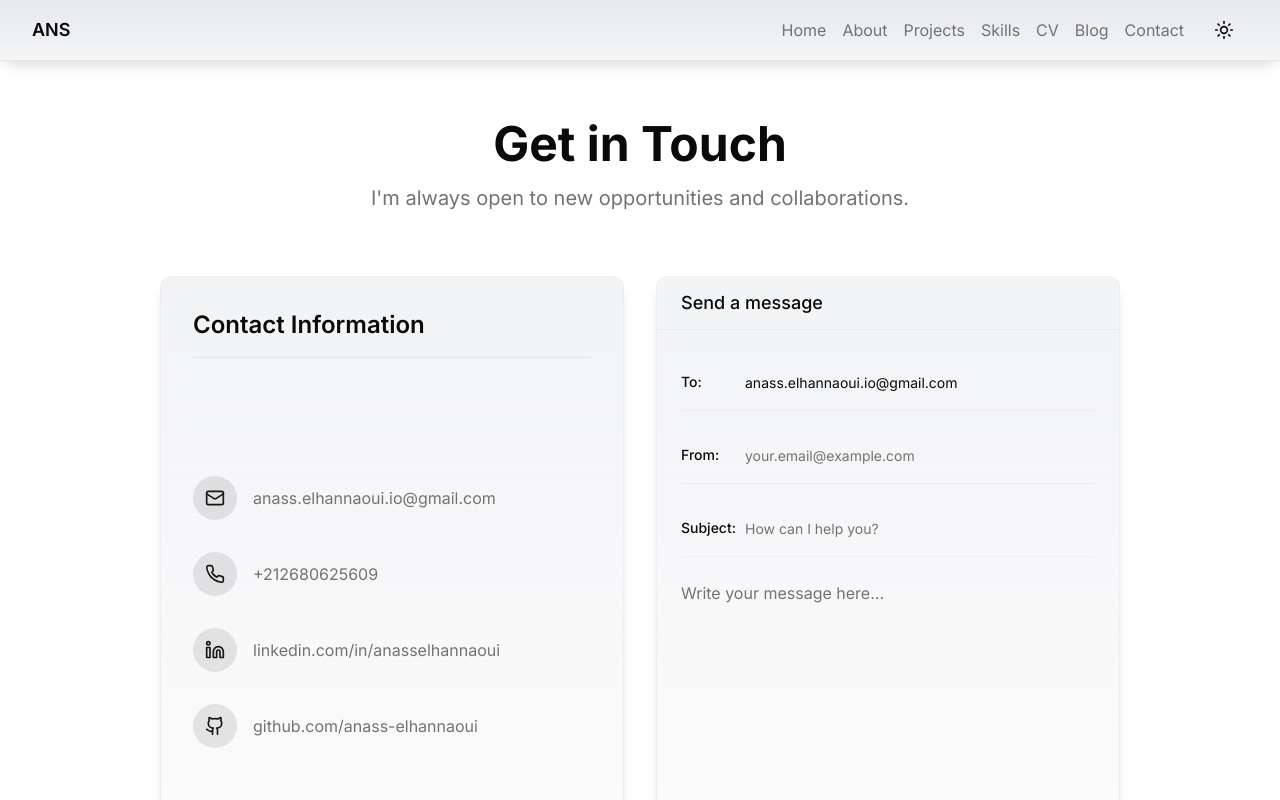
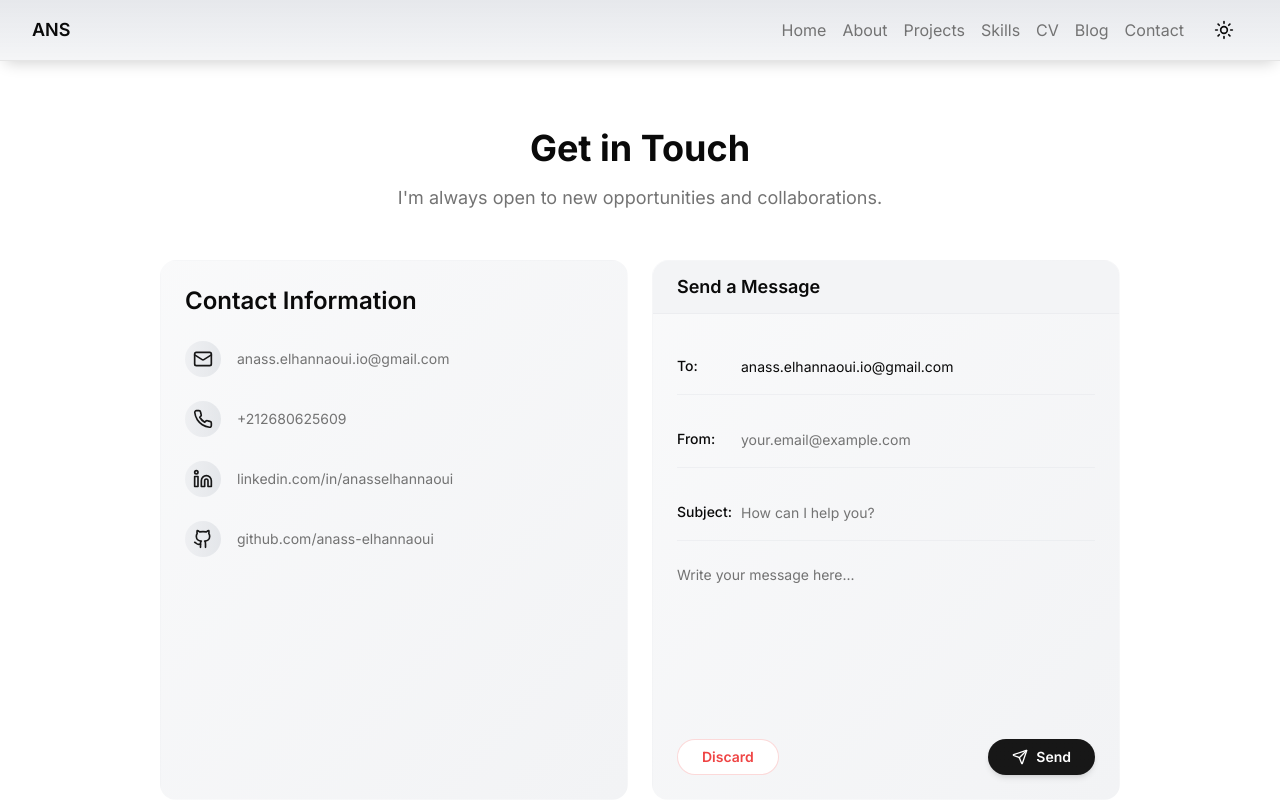
Before and after one commit to anass-elhannaoui/portfolio, a Next.js app: page /contact in a window 1280 px wide. Shown: the top 800 px of the page. Built offline with nearby package versions, Linux system fonts and the light colour scheme; a web font is replaced by a local one.

Commit message:
ui update 2.0

```diff
--- a/app/about/page.tsx
+++ b/app/about/page.tsx
@@ -78,13 +78,13 @@ export default function About() {
       title: "AI-Powered Road Infrastructure Management",
       description: "Computer vision system for pothole detection using YOLOv8 and Vision Transformers with real-time mapping.",
       period: "March 2025 – June 2025",
-    },
-    {
-      id: "chat-application",
-      title: "RipAns – RMI Chat Application",
-      description: "Real-time chat application built with Java RMI for secure communication between multiple clients.",
-      period: "February 2025 – March 2025",
     }
+    // {
+    //   id: "chat-application",
+    //   title: "RipAns – RMI Chat Application",
+    //   description: "Real-time chat application built with Java RMI for secure communication between multiple clients.",
+    //   period: "February 2025 – March 2025",
+    // }
   ];
 
   const [expandedSections, setExpandedSections] = useState<ExpandedSections>({
@@ -123,9 +123,9 @@ export default function About() {
       initial={{ opacity: 0 }}
       animate={{ opacity: 1 }}
       transition={{ duration: 0.3 }}
-      className="min-h-screen pt-14 pb-10 bg-background dark:bg-black"
+      className="min-h-screen pt-10 pb-6 bg-background dark:bg-black"
     >
-      <div className="max-w-6xl mx-auto px-4 sm:px-6 lg:px-8 py-8">
+      <div className="max-w-5xl mx-auto px-4 sm:px-6 lg:px-8 py-6">
         {/* Profile Section */}
         <motion.div
           initial="hidden"
@@ -174,7 +174,7 @@ export default function About() {
 
           <motion.div
             variants={itemVariants}
-            className="flex flex-col sm:flex-row justify-between items-center gap-4 p-8 border rounded-xl bg-gradient-to-b from-gray-200/50 to-gray-100/30 dark:from-gray-800/50 dark:to-gray-900/30 shadow-lg"
+            className="flex flex-col sm:flex-row justify-between items-center gap-4 p-6 border rounded-xl bg-gradient-to-b from-gray-200/50 to-gray-100/30 dark:from-gray-800/50 dark:to-gray-900/30 shadow-lg"
             whileHover={{ boxShadow: "0 6px 15px -5px rgba(0, 0, 0, 0.2)", scale: 1.003 }}
           >
             <div className="text-center sm:text-left mb-4 sm:mb-0">
@@ -357,7 +357,7 @@ export default function About() {
 
           <motion.div
             variants={containerVariants}
-            className="grid grid-cols-1 md:grid-cols-2 lg:grid-cols-3 gap-4 mb-8"
+            className="grid grid-cols-1 md:grid-cols-2 gap-4 mb-8"
           >
             {featuredProjects.map((project, index) => (
               <motion.div
--- a/app/blog/page.tsx
+++ b/app/blog/page.tsx
@@ -53,8 +53,8 @@ export default async function BlogPage() {
   const posts = await getPosts();
 
   return (
-    <div className="min-h-screen pt-14 pb-10 bg-background dark:bg-black">
-      <div className="max-w-6xl mx-auto px-4 sm:px-6 lg:px-8">
+    <div className="min-h-screen pt-10 pb-6 bg-background dark:bg-black">
+      <div className="max-w-5xl mx-auto px-4 sm:px-6 lg:px-8 py-6">
         <h1 className="text-4xl font-bold mb-8 text-foreground dark:text-white">Blog</h1>
         <PostsList posts={posts} />
       </div>
--- a/app/contact/page.tsx
+++ b/app/contact/page.tsx
@@ -72,33 +72,35 @@ export default function Contact() {
   };
 
   return (
-    <div className="min-h-screen pt-14 pb-10 bg-background dark:bg-black">
-      <div className="max-w-5xl mx-auto px-4 sm:px-6 lg:px-8">
+    <div className="min-h-screen pt-10 pb-6 bg-background dark:bg-black">
+      <div className="max-w-5xl mx-auto px-4 sm:px-6 lg:px-8 py-6">
         <motion.div
           initial={{ opacity: 0, y: 30 }}
           animate={{ opacity: 1, y: 0 }}
           transition={{ duration: 0.3 }}
-          className="text-center mb-16"
+          className="text-center mb-12"
         >
-          <h1 className="text-5xl font-bold mb-4 text-foreground dark:text-white">Get in Touch</h1>
-          <p className="text-xl text-muted-foreground dark:text-gray-400 max-w-2xl mx-auto">
+          <h1 className="text-4xl font-bold mb-4 text-foreground dark:text-white">Get in Touch</h1>
+          <p className="text-lg text-muted-foreground dark:text-gray-400 max-w-2xl mx-auto">
             I'm always open to new opportunities and collaborations.
           </p>
         </motion.div>
 
-        <div className="grid md:grid-cols-2 gap-8 relative items-stretch">
-          {/* Left sidebar with contact info */}
+        <div className="grid md:grid-cols-2 gap-6 items-stretch">
+          {/* Contact Info Card */}
           <motion.div
-            initial={{ opacity: 0, x: -30 }}
+            initial={{ opacity: 0, x: -20 }}
             animate={{ opacity: 1, x: 0 }}
-            transition={{ duration: 0.3, delay: 0.2 }}
-            className="rounded-xl p-8 shadow-lg border border-border/50 bg-gradient-to-b from-gray-200/50 to-gray-100/30 dark:from-gray-800/50 dark:to-gray-900/30 h-full flex flex-col"
-            whileHover={{ boxShadow: "0 6px 15px -5px rgba(0, 0, 0, 0.2)", scale: 1.003 }}
+            transition={{ duration: 0.2, delay: 0.1 }}
+            whileHover={{
+              y: -3,
+              boxShadow: "0 4px 6px -1px rgba(0, 0, 0, 0.1), 0 2px 4px -1px rgba(0, 0, 0, 0.06)",
+              transition: { duration: 0.1 }
+            }}
+            className="flex flex-col p-6 rounded-2xl bg-gradient-to-br from-gray-100/50 to-gray-200/50 dark:from-gray-800/50 dark:to-gray-900/50 border border-transparent dark:border-none transform-gpu hover:shadow-[0_4px_15px_rgba(0,0,0,0.15)] dark:hover:shadow-[0_4px_15px_rgba(255,255,255,0.1)]"
           >
-            <h2 className="text-2xl font-semibold mb-8 border-b pb-4 text-foreground dark:text-white">
-              Contact Information
-            </h2>
-            <div className="space-y-8 flex-grow flex flex-col justify-center">
+            <h2 className="text-2xl font-semibold mb-6 text-foreground dark:text-white">Contact Information</h2>
+            <div className="space-y-6 flex-grow">
               {[
                 {
                   icon: <Mail className="h-5 w-5" />,
@@ -128,7 +130,7 @@ export default function Contact() {
                   variants={fadeInUp}
                   className="flex items-center gap-4 group"
                 >
-                  <div className="p-3 bg-primary/10 rounded-full text-primary group-hover:bg-primary group-hover:text-primary-foreground transition-all duration-300">
+                  <div className="p-2 bg-gradient-to-r from-gray-200/50 to-gray-300/50 dark:from-gray-700/50 dark:to-gray-800/50 rounded-full text-primary group-hover:bg-primary group-hover:text-white transition-all duration-200">
                     {item.icon}
                   </div>
                   {item.href ? (
@@ -136,43 +138,47 @@ export default function Contact() {
                       href={item.href}
                       target="_blank"
                       rel="noopener noreferrer"
-                      className="text-muted-foreground dark:text-gray-400 hover:text-foreground dark:hover:text-white transition-colors"
+                      className="text-sm text-muted-foreground dark:text-gray-400 hover:text-foreground dark:hover:text-white transition-colors duration-200"
                     >
                       {item.text}
                     </a>
                   ) : (
-                    <span className="text-muted-foreground dark:text-gray-400">{item.text}</span>
+                    <span className="text-sm text-muted-foreground dark:text-gray-400">{item.text}</span>
                   )}
                 </motion.div>
               ))}
             </div>
           </motion.div>
 
-          {/* Right form section - Gmail Style */}
+          {/* Form Card */}
           <motion.div
-            initial={{ opacity: 0, x: 30 }}
+            initial={{ opacity: 0, x: 20 }}
             animate={{ opacity: 1, x: 0 }}
-            transition={{ duration: 0.3, delay: 0.2 }}
-            className="rounded-xl shadow-lg border border-border/50 bg-gradient-to-b from-gray-200/50 to-gray-100/30 dark:from-gray-800/50 dark:to-gray-900/30 overflow-hidden h-full flex flex-col"
-            whileHover={{ boxShadow: "0 6px 15px -5px rgba(0, 0, 0, 0.2)", scale: 1.003 }}
+            transition={{ duration: 0.2, delay: 0.1 }}
+            whileHover={{
+              y: -3,
+              boxShadow: "0 4px 6px -1px rgba(0, 0, 0, 0.1), 0 2px 4px -1px rgba(0, 0, 0, 0.06)",
+              transition: { duration: 0.1 }
+            }}
+            className="flex flex-col rounded-2xl bg-gradient-to-br from-gray-100/50 to-gray-200/50 dark:from-gray-800/50 dark:to-gray-900/50 border border-transparent dark:border-none transform-gpu hover:shadow-[0_4px_15px_rgba(0,0,0,0.15)] dark:hover:shadow-[0_4px_15px_rgba(255,255,255,0.1)] overflow-hidden"
           >
             {isSubmitted ? (
               <motion.div
                 initial={{ opacity: 0, scale: 0.9 }}
                 animate={{ opacity: 1, scale: 1 }}
                 transition={{ duration: 0.3 }}
-                className="bg-green-50 dark:bg-green-900/20 p-8 rounded-lg text-center flex flex-col items-center justify-center h-full w-full"
+                className="bg-green-50 dark:bg-green-900/20 p-6 rounded-2xl text-center flex flex-col items-center justify-center h-full"
               >
-                <CheckCircle2 className="w-16 h-16 text-green-500 mb-6" />
-                <h3 className="text-2xl font-medium mb-3 text-foreground dark:text-white">Message Sent!</h3>
-                <p className="text-muted-foreground dark:text-gray-400 mb-8">
+                <CheckCircle2 className="w-12 h-12 text-green-500 mb-4" />
+                <h3 className="text-xl font-semibold mb-2 text-foreground dark:text-white">Message Sent!</h3>
+                <p className="text-sm text-muted-foreground dark:text-gray-400 mb-6">
                   Thank you for reaching out. I'll respond soon.
                 </p>
                 <motion.div whileHover={{ scale: 1.05 }} whileTap={{ scale: 0.97 }}>
                   <Button
                     onClick={() => setIsSubmitted(false)}
                     variant="outline"
-                    className="rounded-full px-6 py-2 font-semibold border border-primary/20 dark:border-gray-600 hover:bg-primary/10 dark:hover:bg-gray-800 hover:border-primary/40 dark:hover:border-gray-500 transition-all duration-300 text-foreground dark:text-gray-300"
+                    className="rounded-full px-6 py-2 font-semibold border border-primary/20 dark:border-gray-700 hover:bg-primary/10 dark:hover:bg-gray-800 hover:border-primary/40 dark:hover:border-gray-600 text-foreground dark:text-gray-300 transition-all duration-200"
                   >
                     New Message
                   </Button>
@@ -185,8 +191,8 @@ export default function Contact() {
                 method="POST"
                 className="h-full flex flex-col"
               >
-                <div className="bg-gray-100 dark:bg-gray-800 px-6 py-3 border-b border-border/50 flex justify-between items-center">
-                  <h2 className="text-lg font-medium text-foreground dark:text-white">Send a message</h2>
+                <div className="bg-gray-100 dark:bg-gray-800 px-6 py-3 border-b border-gray-200/50 dark:border-gray-700/50 flex justify-between items-center">
+                  <h2 className="text-lg font-semibold text-foreground dark:text-white">Send a Message</h2>
                 </div>
 
                 <input type="hidden" name="_subject" value="New contact form submission" />
@@ -200,7 +206,7 @@ export default function Contact() {
                     initial="hidden"
                     animate="visible"
                     variants={fadeInUp}
-                    className="flex items-center border-b border-border/50 py-2"
+                    className="flex items-center border-b border-gray-200/50 dark:border-gray-700/50 py-2"
                   >
                     <span className="text-sm font-medium w-16 shrink-0 text-foreground dark:text-white">To:</span>
                     <Input
@@ -217,7 +223,7 @@ export default function Contact() {
                     initial="hidden"
                     animate="visible"
                     variants={fadeInUp}
-                    className="flex items-center border-b border-border/50 py-2"
+                    className="flex items-center border-b border-gray-200/50 dark:border-gray-700/50 py-2"
                   >
                     <span className="text-sm font-medium w-16 shrink-0 text-foreground dark:text-white">From:</span>
                     <Input
@@ -236,7 +242,7 @@ export default function Contact() {
                     initial="hidden"
                     animate="visible"
                     variants={fadeInUp}
-                    className="flex items-center border-b border-border/50 py-2"
+                    className="flex items-center border-b border-gray-200/50 dark:border-gray-700/50 py-2"
                   >
                     <span className="text-sm font-medium w-16 shrink-0 text-foreground dark:text-white">Subject:</span>
                     <Input
@@ -258,7 +264,7 @@ export default function Contact() {
                     <Textarea
                       name="message"
                       placeholder="Write your message here..."
-                      className="w-full h-full min-h-[200px] border-0 px-0 shadow-none resize-none focus-visible:ring-0 text-base bg-transparent text-foreground dark:text-white flex-grow"
+                      className="w-full h-full min-h-[150px] border-0 px-0 shadow-none resize-none focus-visible:ring-0 text-sm bg-transparent text-foreground dark:text-white flex-grow"
                       required
                     />
                   </motion.div>
@@ -275,7 +281,7 @@ export default function Contact() {
                         type="button"
                         variant="outline"
                         size="sm"
-                        className="rounded-full px-6 py-2 font-semibold border border-destructive/20 dark:border-destructive/20 text-destructive hover:bg-destructive/10 dark:hover:bg-destructive/10 hover:border-destructive/40 dark:hover:border-destructive/40 transition-all duration-300"
+                        className="rounded-full px-6 py-2 font-semibold border border-destructive/20 dark:border-destructive/20 text-destructive hover:bg-destructive/10 dark:hover:bg-destructive/10 hover:border-destructive/40 dark:hover:border-destructive/40 transition-all duration-200"
                         onClick={handleDiscard}
                       >
                         Discard
@@ -285,7 +291,7 @@ export default function Contact() {
                       <Button
                         type="submit"
                         size="sm"
-                        className="rounded-full px-6 py-2 font-semibold bg-gradient-to-r from-primary to-primary/80 dark:from-gray-600 dark:to-gray-600/80 text-white shadow-md transition-all duration-300"
+                        className="rounded-full px-6 py-2 font-semibold bg-gradient-to-r from-primary to-primary/80 dark:from-gray-600 dark:to-gray-600/80 text-white shadow-md transition-all duration-200"
                         disabled={isSubmitting}
                       >
                         {isSubmitting ? (
--- a/app/skills/page.tsx
+++ b/app/skills/page.tsx
@@ -130,8 +130,8 @@ export default function Skills() {
   const filteredCategories = skillCategories.filter(category => category.title === filter);
 
   return (
-    <div className="min-h-screen pt-14 pb-10 bg-background dark:bg-black">
-      <div className="max-w-6xl mx-auto px-4 sm:px-6 lg:px-8">
+    <div className="min-h-screen pt-10 pb-6 bg-background dark:bg-black">
+      <div className="max-w-5xl mx-auto px-4 sm:px-6 lg:px-8 py-6">
         <motion.div
           initial={{ opacity: 0, y: 20 }}
           animate={{ opacity: 1, y: 0 }}
--- a/components/PostList/page.tsx
+++ b/components/PostList/page.tsx
@@ -62,34 +62,36 @@ export function PostsList({ posts }: PostsListProps) {
               boxShadow: "0 4px 6px -1px rgba(0, 0, 0, 0.1), 0 2px 4px -1px rgba(0, 0, 0, 0.06)",
               transition: { duration: 0.1 },
             }}
-            className="flex flex-col p-6 rounded-lg bg-gradient-to-b from-gray-200/50 to-gray-100/30 dark:from-gray-800/50 dark:to-gray-900/30 border border-border"
+            className="flex gap-4 p-4 rounded-2xl bg-gradient-to-br from-gray-100/50 to-gray-200/50 dark:from-gray-800/50 dark:to-gray-900/50 border border-transparent dark:border-none cursor-pointer transform-gpu hover:shadow-[0_4px_15px_rgba(0,0,0,0.15)] dark:hover:shadow-[0_4px_15px_rgba(255,255,255,0.1)]"
           >
             {post.frontMatter.coverImage && (
-              <div className="mb-4">
               <Image
                 src={post.frontMatter.coverImage}
                 alt={post.frontMatter.title}
-                  width={400}
-                  height={200}
-                  className="rounded-lg object-cover w-full h-48"
+                width={80}
+                height={80}
+                className="flex-shrink-0 rounded-lg object-cover"
               />
+            )}
+            <div className="flex-1">
+              <div className="flex items-center justify-between mb-1">
+                <span className="font-medium text-foreground dark:text-white">{post.frontMatter.title}</span>
+                <span className="text-xs text-muted-foreground dark:text-gray-400">
+                  {post.frontMatter.readingTime}
+                </span>
               </div>
-            )}
-            <h2 className="text-xl font-semibold mb-2 text-foreground dark:text-white">
-              {post.frontMatter.title}
-            </h2>
-            <p className="text-sm text-muted-foreground dark:text-gray-400 mb-2">
-              {new Date(post.frontMatter.date).toLocaleDateString()} • {post.frontMatter.readingTime}
+              <p className="text-xs text-muted-foreground dark:text-gray-400 mb-2 line-clamp-3">
+                {post.frontMatter.excerpt}
               </p>
-            <p className="text-sm text-muted-foreground dark:text-gray-400 mb-4 flex-grow">
-              {post.frontMatter.excerpt}
+              <p className="text-xs text-muted-foreground dark:text-gray-400 mb-2">
+                {new Date(post.frontMatter.date).toLocaleDateString()}
               </p>
               {post.frontMatter.tags && post.frontMatter.tags.length > 0 && (
                 <div className="flex flex-wrap gap-2 mb-4">
                   {post.frontMatter.tags.map((tag) => (
                     <span
                       key={tag}
-                    className="text-xs font-medium text-primary dark:text-gray-300 bg-primary/10 dark:bg-gray-700/50 px-2 py-1 rounded-full"
+                      className="text-xs font-medium bg-gradient-to-r from-gray-200/50 to-gray-300/50 dark:from-gray-700/50 dark:to-gray-800/50 px-2 py-1 rounded-full text-foreground dark:text-gray-300"
                     >
                       {tag}
                     </span>
@@ -100,11 +102,12 @@ export function PostsList({ posts }: PostsListProps) {
                 <Button
                   asChild
                   variant="outline"
-                className="rounded-full px-6 py-2 font-semibold border border-primary/20 dark:border-gray-600 hover:bg-primary/10 dark:hover:bg-gray-800 hover:border-primary/40 dark:hover:border-gray-500 text-foreground dark:text-gray-300"
+                  className="rounded-full px-6 py-2 font-semibold border border-primary/20 dark:border-gray-700 hover:bg-primary/10 dark:hover:bg-gray-800 hover:border-primary/40 dark:hover:border-gray-600 text-foreground dark:text-gray-300 transition-all duration-200"
                 >
                   <Link href={`/blog/${post.slug}`}>Read More</Link>
                 </Button>
               </motion.div>
+            </div>
           </motion.div>
         ))}
       </motion.div>
```
Also changed, not shown: app/CV/page.tsx (+18 -13 lines), app/projects/page.tsx (+37 -33 lines). Lines whose indentation alone changed are shown as unchanged.
